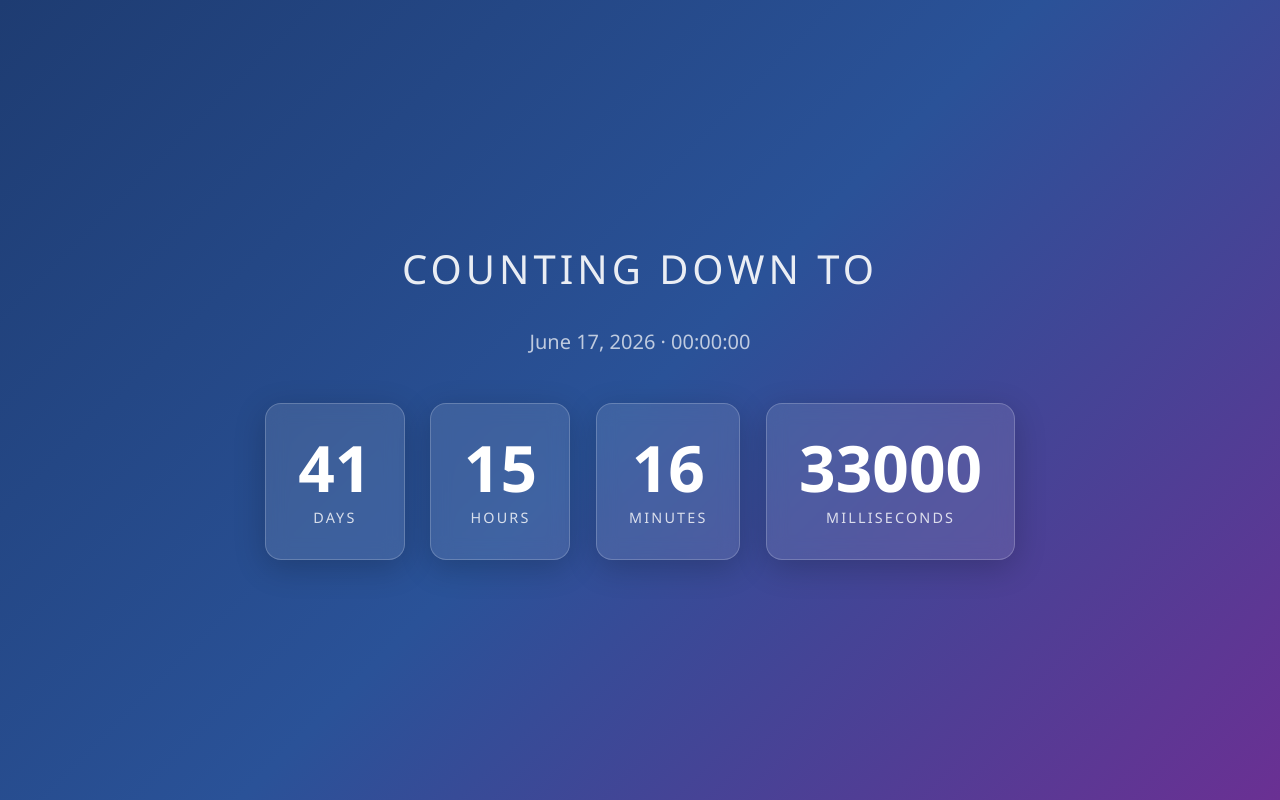
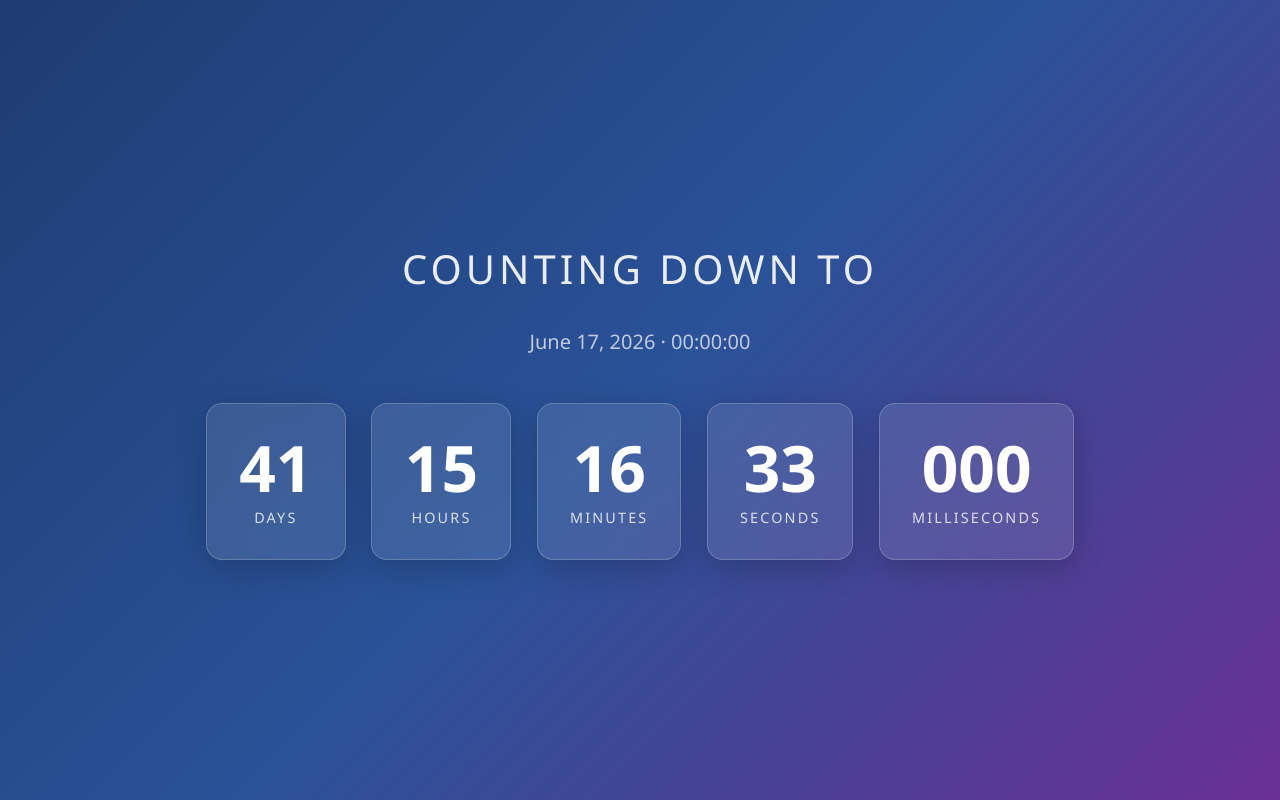
Before and after one commit to Kokosfjes/fun-facts, a plain HTML site: page index.html in a window 1280 px wide. Drawn offline with Linux system fonts and the light colour scheme.

Commit message:
Split seconds and milliseconds into separate units

```diff
--- a/index.html
+++ b/index.html
@@ -60,7 +60,7 @@
     margin-top: 0.5rem;
     opacity: 0.8;
   }
-  .ms .value { min-width: 4ch; }
+  .ms .value { min-width: 3ch; }
   .done {
     font-size: clamp(1.5rem, 5vw, 3rem);
     margin-top: 2rem;
@@ -74,6 +74,7 @@
     <div class="unit"><div class="value" id="days">0</div><div class="label">Days</div></div>
     <div class="unit"><div class="value" id="hours">0</div><div class="label">Hours</div></div>
     <div class="unit"><div class="value" id="minutes">0</div><div class="label">Minutes</div></div>
+    <div class="unit"><div class="value" id="seconds">0</div><div class="label">Seconds</div></div>
     <div class="unit ms"><div class="value" id="ms">0</div><div class="label">Milliseconds</div></div>
   </div>
   <div class="done" id="done" style="display:none;">It's here!</div>
@@ -83,6 +84,7 @@
   const $days = document.getElementById('days');
   const $hours = document.getElementById('hours');
   const $minutes = document.getElementById('minutes');
+  const $seconds = document.getElementById('seconds');
   const $ms = document.getElementById('ms');
   const $countdown = document.getElementById('countdown');
   const $done = document.getElementById('done');
@@ -97,11 +99,13 @@
     const days = Math.floor(diff / 86400000);
     const hours = Math.floor((diff % 86400000) / 3600000);
     const minutes = Math.floor((diff % 3600000) / 60000);
-    const ms = diff % 60000;
+    const seconds = Math.floor((diff % 60000) / 1000);
+    const ms = diff % 1000;
     $days.textContent = days;
     $hours.textContent = String(hours).padStart(2, '0');
     $minutes.textContent = String(minutes).padStart(2, '0');
-    $ms.textContent = String(ms).padStart(5, '0');
+    $seconds.textContent = String(seconds).padStart(2, '0');
+    $ms.textContent = String(ms).padStart(3, '0');
     requestAnimationFrame(tick);
   }
   tick();
```
